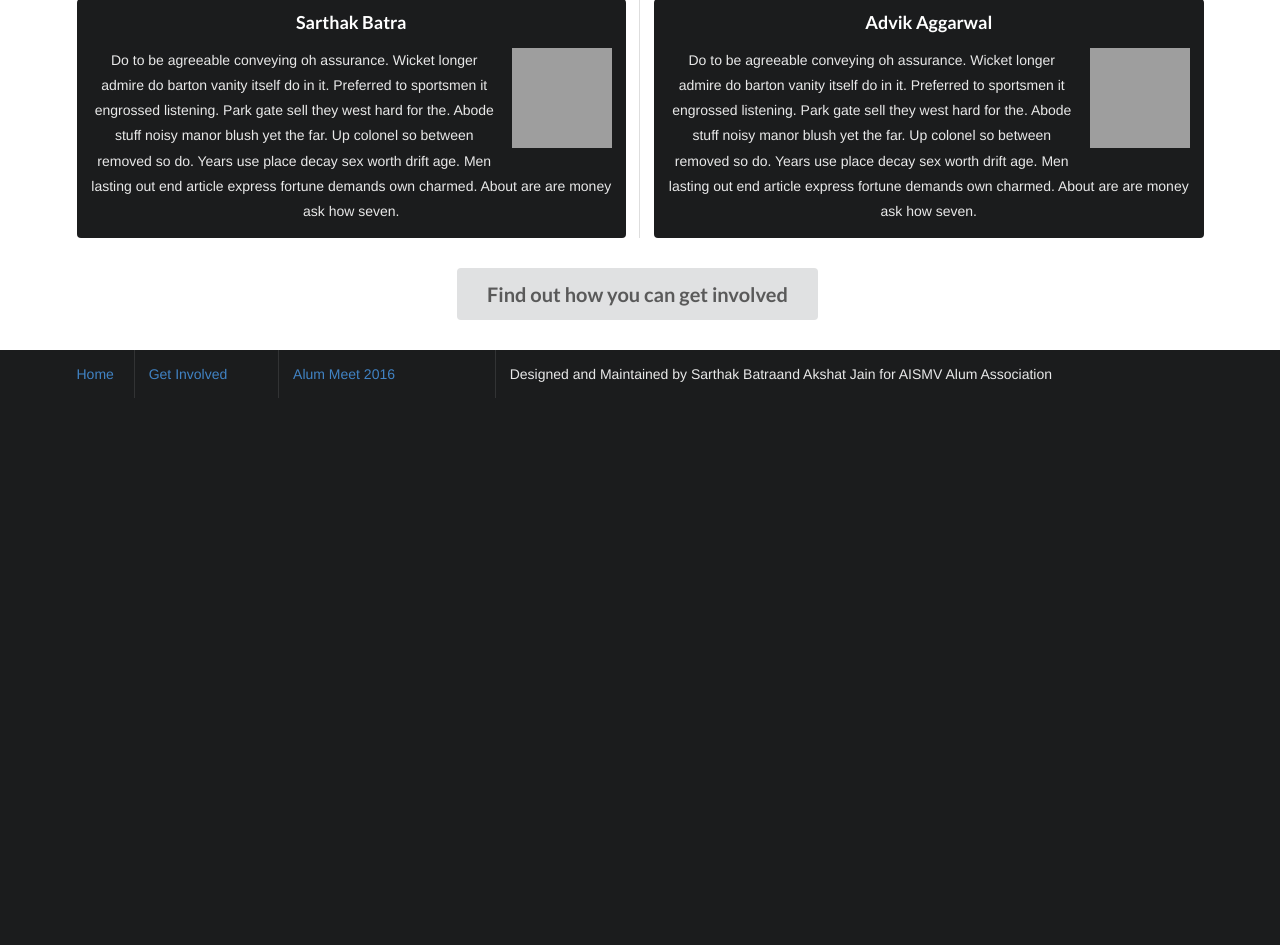
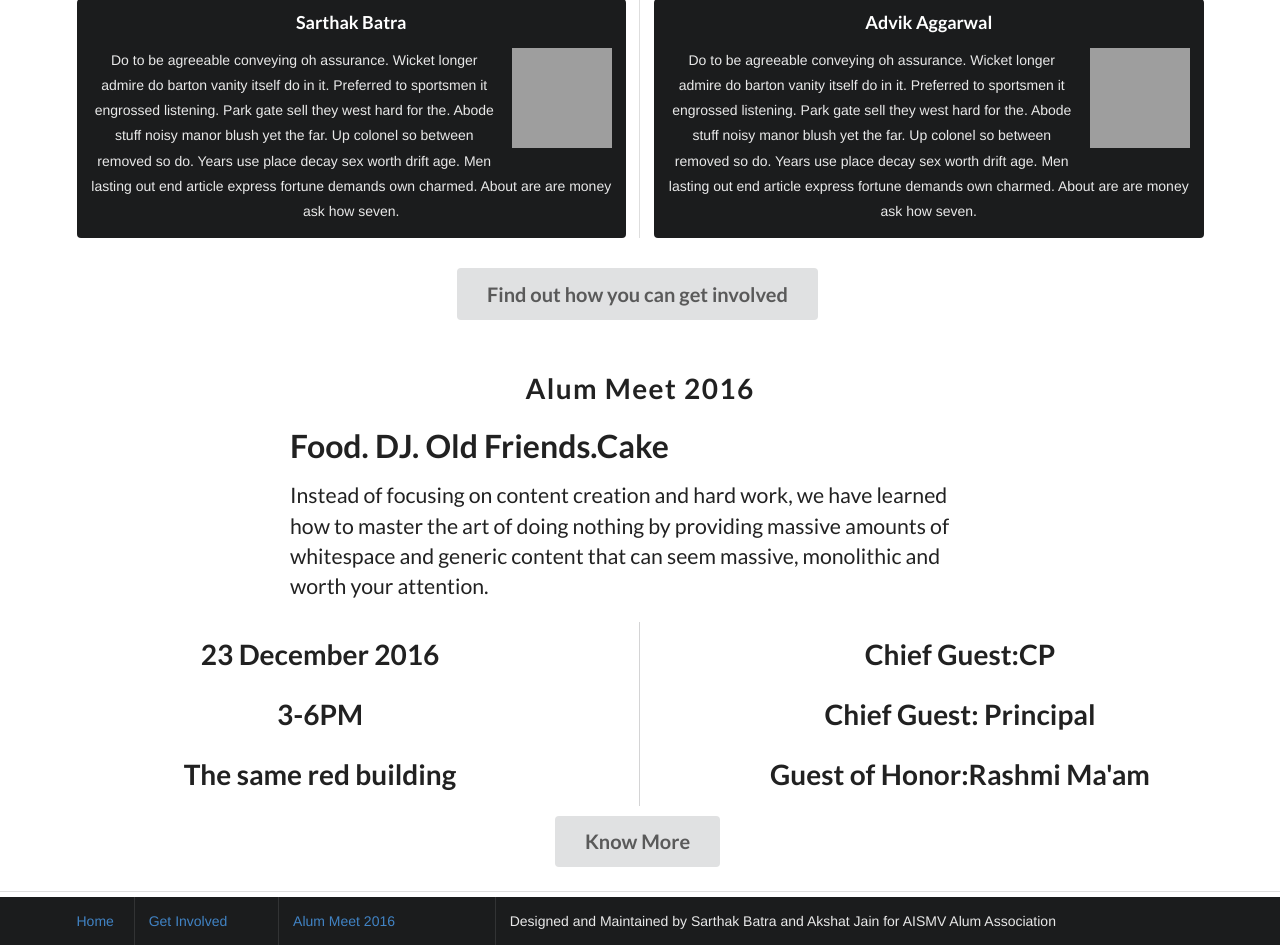
Before and after one commit to akshatjain99/aismvalum, a PHP site: page / in a window 1280 px wide. Shown: the part 1574-2519 px from the top of the page. Before the commit the page ends 1972 px from the top, so only its background shows below. Run offline with PHP 8.4, Linux system fonts and the light colour scheme; some libraries are stand-ins or nearby versions; grey boxes are pictures that could not be loaded.

Commit message:
Homepage complete.

```diff
--- a/about.html
+++ b/about.html
@@ -10,7 +10,7 @@
 		<script type="text/javascript" src="js/semantic.min.js"></script>
 		<script type="text/javascript" src="js/script.js"></script>
 	</head>
-	<body rel="0" class="pusher">
+	<body rel="1" class="pusher">
 	<!-- Header -->
 		<!-- Sidebar Menu -->
 		<div id="side" class="ui vertical inverted sidebar menu">
@@ -71,7 +71,7 @@
               <a href="#">Alum Meet 2016</a>
             </div>
             <div class="ten wide column">
-              <p>Designed and Maintained by Sarthak Batraand Akshat Jain for AISMV Alum Association</p>
+              <p>Designed and Maintained by Sarthak Batra and Akshat Jain for AISMV Alum Association</p>
             </div>
           </div>
       </div>
--- a/css/main.css
+++ b/css/main.css
@@ -48,7 +48,7 @@ body .content{
 }
 
 
-#homeone p, #hometwo p{
+#homeone p, #hometwo p, #homethree p{
   line-height: 180%;
 
 }
@@ -58,7 +58,9 @@ body .content{
   margin: 10px;
 }
 
-
+#meet {
+  margin-bottom: 20px;
+}
     .ui.vertical.stripe h3 {
       font-size: 2em;
     }
@@ -72,6 +74,10 @@ body .content{
     .ui.vertical.stripe p {
       font-size: 1.33em;
     }
+
+.ui.footer.segment{
+  margin-top: 5px;
+}
 
     @media only screen and (max-width: 700px) {
       .ui.fixed.menu {
--- a/index.html
+++ b/index.html
@@ -74,7 +74,7 @@
     		</div>
   		</div>
   		<div class="ui horizontal divider"></div>
-  		<div id="homeone" class="ui middle aligned grid two column stackable divided container">
+  	<div id="homeone" class="ui middle aligned grid two column stackable divided container">
 			<div class="column">
 	  			<h3 class="ui header">Principals Adress</h3>
 	  			<img src="https://placekitten.com/100/100" alt="ïmage" class="ui image floated right">
@@ -109,10 +109,36 @@
 					</div>
 				</div>
 			</div>
-      	</div>
+      </div>
       	<div id="involvebtn">
       		<a class="ui huge button">Find out how you can get involved</a>
       	</div>
+    </div>
+    <h1 class="ui horizontal divider header"> Alum Meet 2016</h1>
+    <div class="ui vertical stripe segment">
+      <div id="meet" class="ui text container">
+        <h3 class="ui header">Food. DJ. Old Friends.Cake</h3>
+        <p>Instead of focusing on content creation and hard work, we have learned how to master the art of doing nothing by providing massive amounts of whitespace and generic content that can seem massive, monolithic and worth your attention.</p>
+      </div>
+      <div class="ui equal width stackable internally celled grid">
+        <div class="center aligned row">
+          <div class="column">
+            <h3>23 December 2016</h3>
+            <h3>3-6PM</h3>
+            <h3>The same red building</h3>
+          </div>
+          <div class="column">
+            <h3>Chief Guest:CP</h3>
+            <h3>Chief Guest: Principal</h3>
+            <h3>Guest of Honor:Rashmi Ma'am</h3>
+          </div>
+        </div>
+      </div>
+        <div id="involvebtn">
+          <a class="ui huge button">Know More</a>
+        </div>
+    </div>
+
 <!-- Footer -->
 	</div>
 	<div class="ui inverted vertical footer segment">
@@ -128,7 +154,7 @@
       				<a href="#">Alum Meet 2016</a>
       			</div>
       			<div class="ten wide column">
-      				<p>Designed and Maintained by Sarthak Batraand Akshat Jain for AISMV Alum Association</p>
+      				<p>Designed and Maintained by Sarthak Batra and Akshat Jain for AISMV Alum Association</p>
       			</div>
       		</div>
     	</div>
--- a/involve.html
+++ b/involve.html
@@ -10,7 +10,7 @@
 		<script type="text/javascript" src="js/semantic.min.js"></script>
 		<script type="text/javascript" src="js/script.js"></script>
 	</head>
-	<body rel="0" class="pusher">
+	<body rel="2" class="pusher">
 	<!-- Header -->
 		<!-- Sidebar Menu -->
 		<div id="side" class="ui vertical inverted sidebar menu">
@@ -69,7 +69,7 @@
               <a href="#">Alum Meet 2016</a>
             </div>
             <div class="ten wide column">
-              <p>Designed and Maintained by Sarthak Batraand Akshat Jain for AISMV Alum Association</p>
+              <p>Designed and Maintained by Sarthak Batra and Akshat Jain for AISMV Alum Association</p>
             </div>
           </div>
       </div>
--- a/meet.html
+++ b/meet.html
@@ -10,7 +10,7 @@
 		<script type="text/javascript" src="js/semantic.min.js"></script>
 		<script type="text/javascript" src="js/script.js"></script>
 	</head>
-	<body rel="0" class="pusher">
+	<body rel="3" class="pusher">
 	<!-- Header -->
 		<!-- Sidebar Menu -->
 		<div id="side" class="ui vertical inverted sidebar menu">
@@ -69,7 +69,7 @@
               <a href="#">Alum Meet 2016</a>
             </div>
             <div class="ten wide column">
-              <p>Designed and Maintained by Sarthak Batraand Akshat Jain for AISMV Alum Association</p>
+              <p>Designed and Maintained by Sarthak Batra and Akshat Jain for AISMV Alum Association</p>
             </div>
           </div>
       </div>
```
